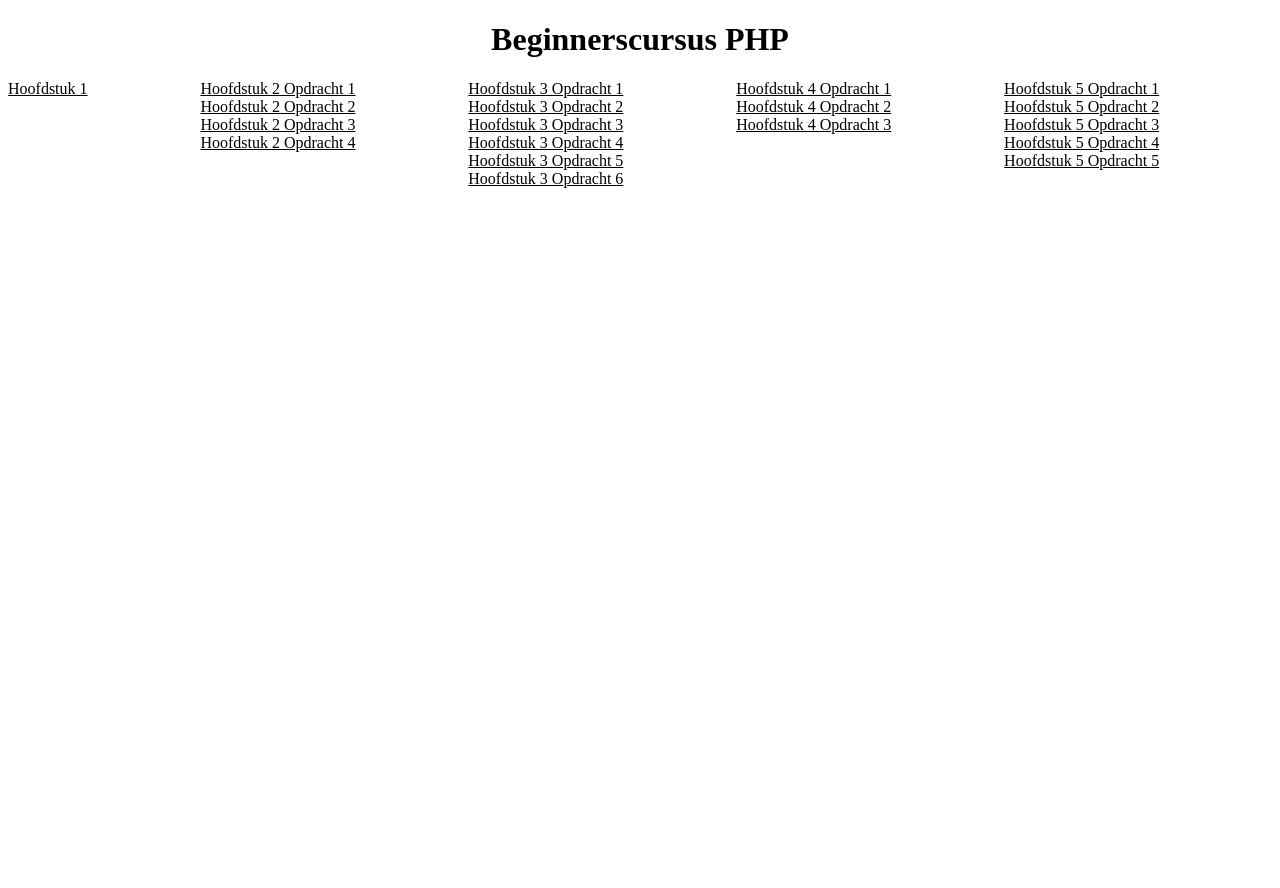
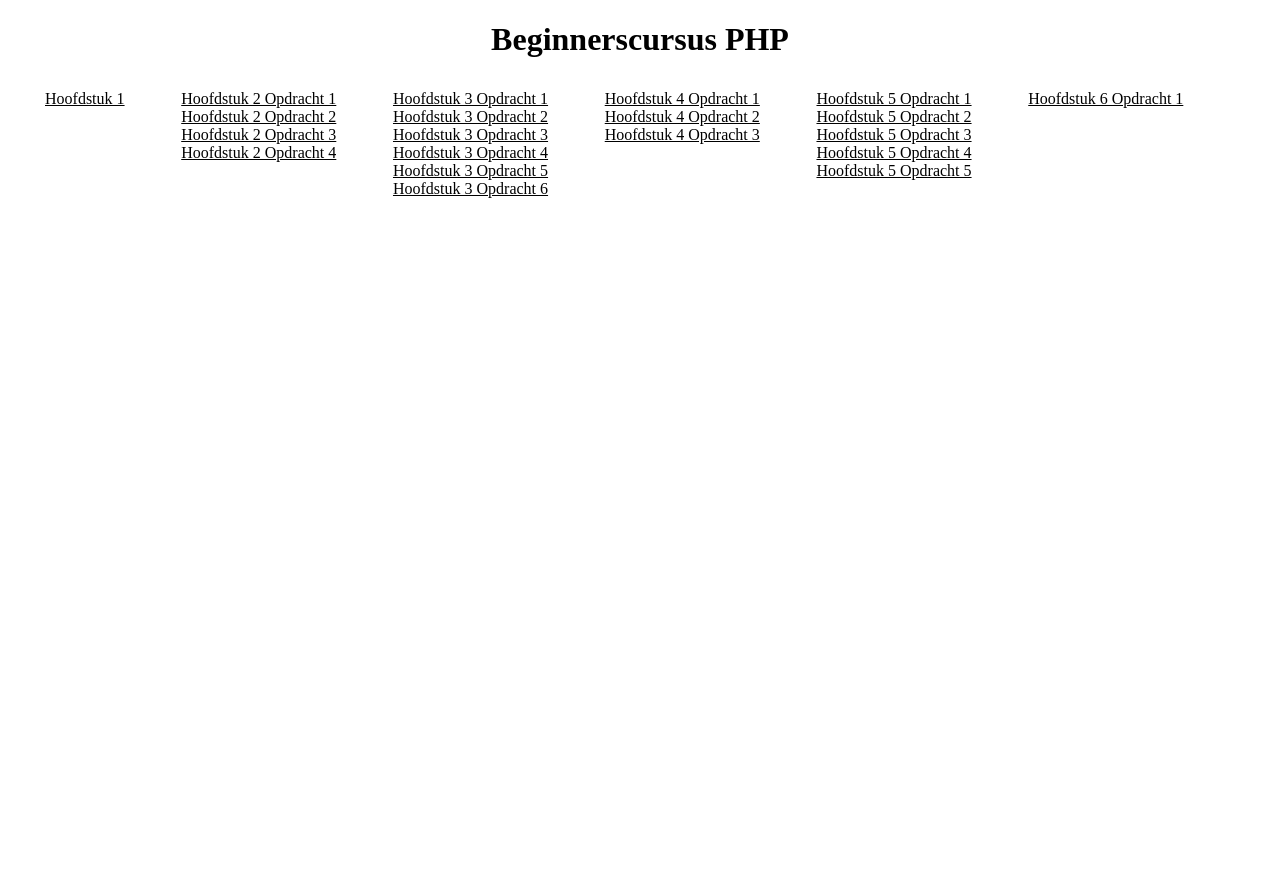
Before and after one commit to yannickv11/helloworld, a PHP site: page / in a window 1280 px wide. Before the commit the page ends 188 px from the top, so only its background shows below. Run offline with PHP 8.4, Linux system fonts and the light colour scheme.

Commit message:
hoofdstuk 5 af

```diff
--- a/homepage/css.css
+++ b/homepage/css.css
@@ -2,7 +2,11 @@
 .container {
     display: grid;
     grid-template-areas:
-"hoofdstuk1 hoofdstuk2 hoofdstuk3 hoofdstuk4 hoofdstuk5";
+"hoofdstuk1 hoofdstuk2 hoofdstuk3 hoofdstuk4 hoofdstuk5 hoofdstuk6";
+    width: 1200px;
+    margin: auto;
+    background-color: white;
+    height: 100vh;
 }
 a {
     color: black;
@@ -10,20 +14,30 @@ a {
 
 .hoofdstuk1 {
     grid-area: hoofdstuk1;
+    margin-top: 10px;
+    margin-left: 5px;
 }
 
 .hoofdstuk2 {
     grid-area: hoofdstuk2;
+    margin-top: 10px;
 }
 
 .hoofdstuk3 {
     grid-area: hoofdstuk3;
+    margin-top: 10px;
 }
 .hoofdstuk4 {
     grid-area: hoofdstuk4;
+    margin-top: 10px;
 }
 .hoofdstuk5 {
     grid-area: hoofdstuk5;
+    margin-top: 10px;
+}
+.hoofdstuk6 {
+    grid-area: hoofdstuk6;
+    margin-top: 10px;
 }
 h1 {
     text-align: center;
--- a/homepage/index.php
+++ b/homepage/index.php
@@ -56,6 +56,10 @@
 <a href="../h05/loginpagina.html">Hoofdstuk 5 Opdracht 5</a>
 </div>
 
+<div class="hoofdstuk6">
+<a href="../h06">Hoofdstuk 6 Opdracht 1</a>
+</div>
+
 
 </div>
 </body>
```
Also changed, not shown: h05/login.php (+11 -4 lines).
